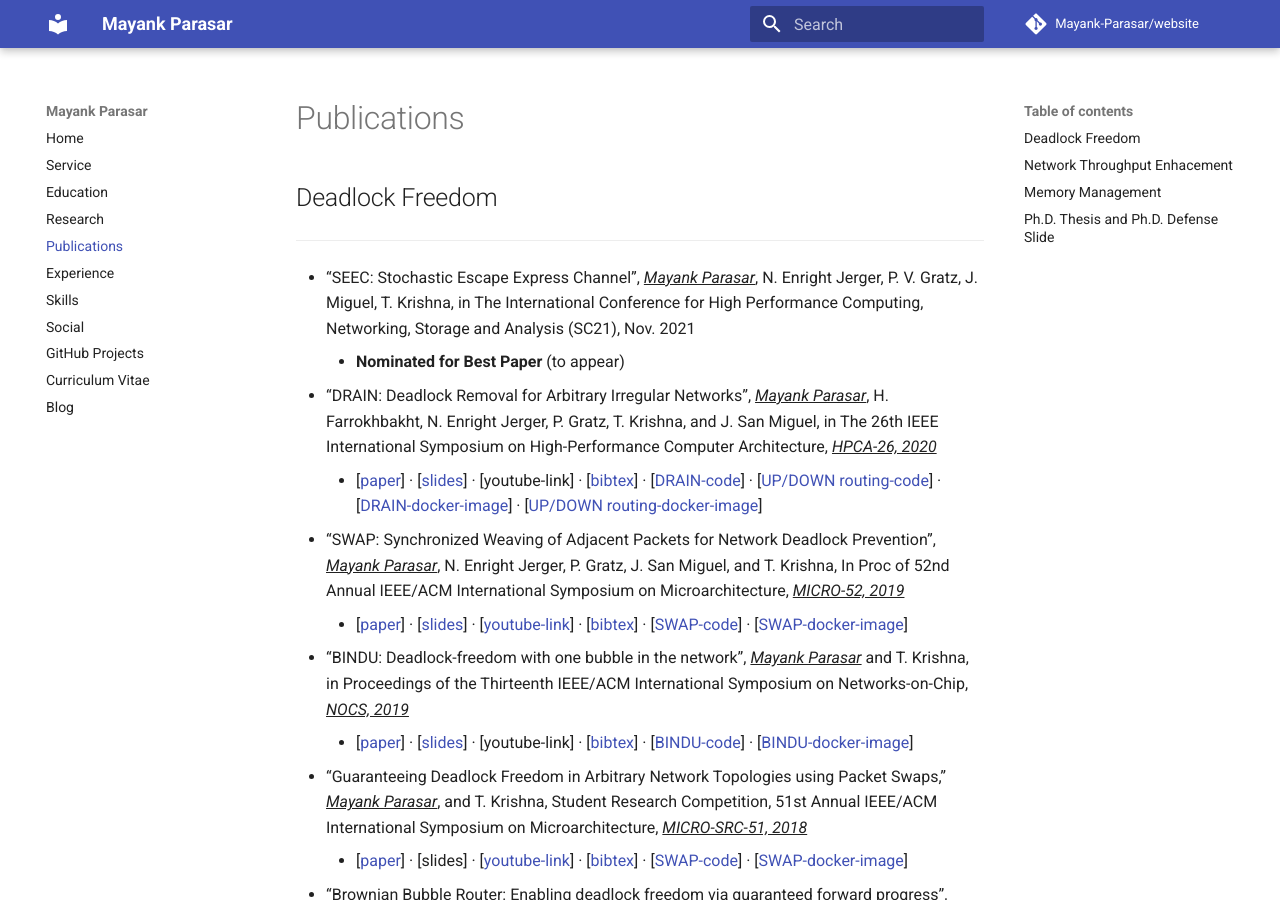
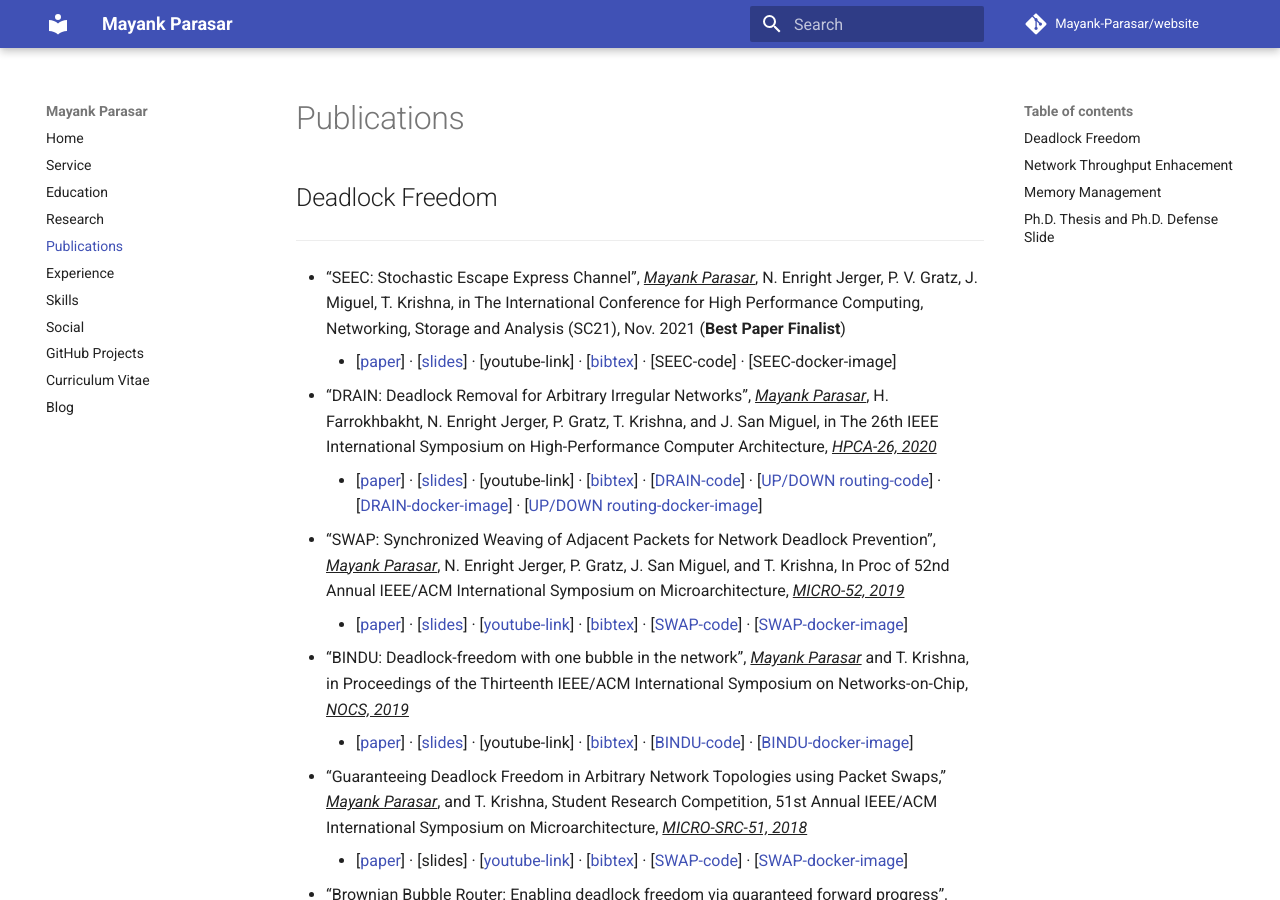
Before and after one commit to Mayank-Parasar/website, an MkDocs documentation site: the page built from docs/publication.md, in a window 1280 px wide and 900 px high. Built offline with MkDocs 1.6.1 and Material for MkDocs 9.7.7, drawn with Linux system fonts in a browser that asks for light colours; comment, search, counter and statistics services are not loaded.

Commit message:
updated the website with recent updates

```diff
--- a/docs/publication.md
+++ b/docs/publication.md
@@ -1,7 +1,7 @@
 ## Deadlock Freedom
 -------
-* “SEEC: Stochastic Escape Express Channel”, <u>*Mayank Parasar*</u>, N. Enright Jerger, P. V. Gratz, J. Miguel, T. Krishna, in The International Conference for High Performance Computing, Networking, Storage and Analysis (SC21), Nov. 2021
-	* <b>Nominated for Best Paper</b> (to appear)
+* “SEEC: Stochastic Escape Express Channel”, <u>*Mayank Parasar*</u>, N. Enright Jerger, P. V. Gratz, J. Miguel, T. Krishna, in The International Conference for High Performance Computing, Networking, Storage and Analysis (SC21), Nov. 2021 (<b>Best Paper Finalist</b>)
+	* <div>[[paper](papers/seec_sc2021.pdf)] · [[slides](slides/[SC2021]seec_talk.pptx)] · [youtube-link] · [[bibtex](papers/seec.bib)] · [SEEC-code] · [SEEC-docker-image]</div>
 * “DRAIN: Deadlock Removal for Arbitrary Irregular Networks”, <u>*Mayank Parasar*</u>, H. Farrokhbakht, N. Enright Jerger, P. Gratz, T. Krishna, and J. San Miguel, in The 26th IEEE International Symposium on High-Performance Computer Architecture,  <u>*HPCA-26, 2020*</u>
 	* <div>[[paper](papers/drain_hpca2020.pdf)] · [[slides](slides/[HPCA_2020]drain_talk.pptx)] · [youtube-link] · [[bibtex](papers/drain.bib)] · [<a href="https://github.com/georgia-tech-synergy-lab/gem5_drain">DRAIN-code</a>] · [<a href="https://github.com/georgia-tech-synergy-lab/gem5-up-down">UP/DOWN routing-code</a>] · [<a href="https://hub.docker.com/repository/docker/mparasar/gem5_drain">DRAIN-docker-image</a>] · [<a href="https://hub.docker.com/repository/docker/mparasar/gem5_up_down">UP/DOWN routing-docker-image</a>]</div>
 * “SWAP: Synchronized Weaving of Adjacent Packets for Network Deadlock Prevention”, <u>*Mayank Parasar*</u>, N. Enright Jerger, P. Gratz, J. San Miguel, and T. Krishna, In Proc of 52nd Annual IEEE/ACM International Symposium on Microarchitecture, <u>*MICRO-52, 2019*</u>
```
Also changed, not shown: docs/papers/seec.bib (added, +7 -0 lines), docs/service.md (+3 -0 lines), 3 other files.
